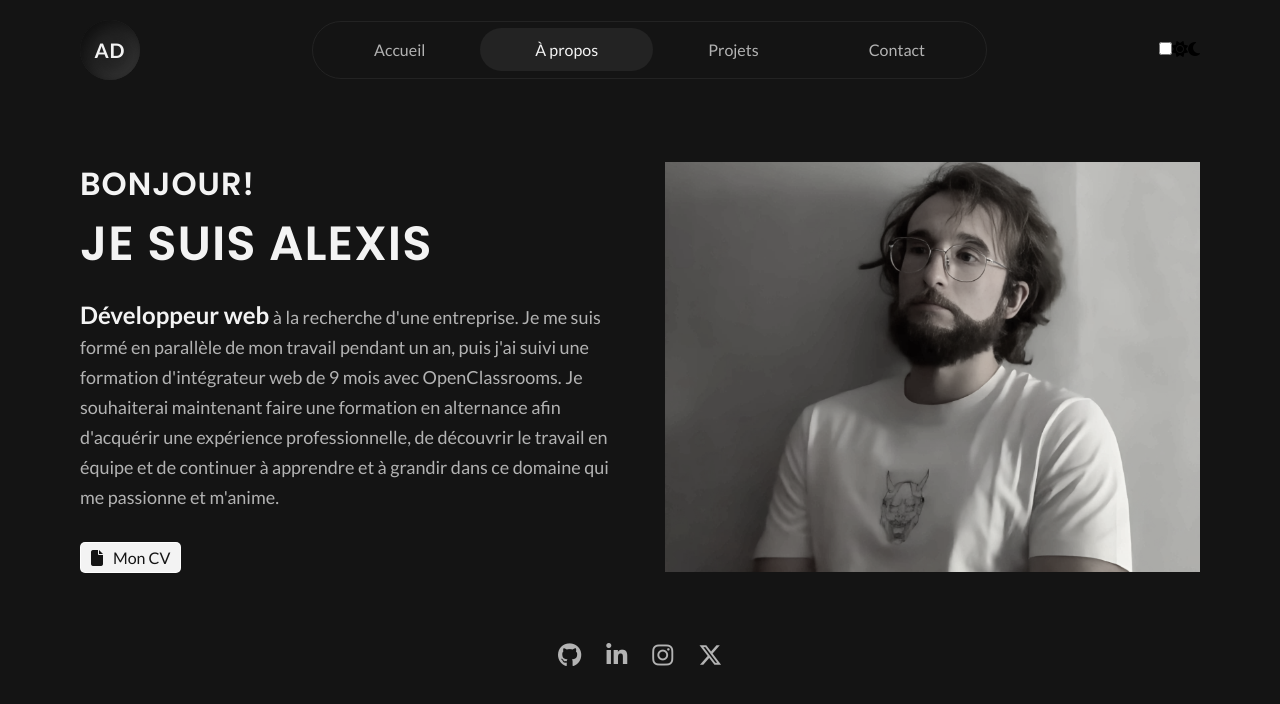
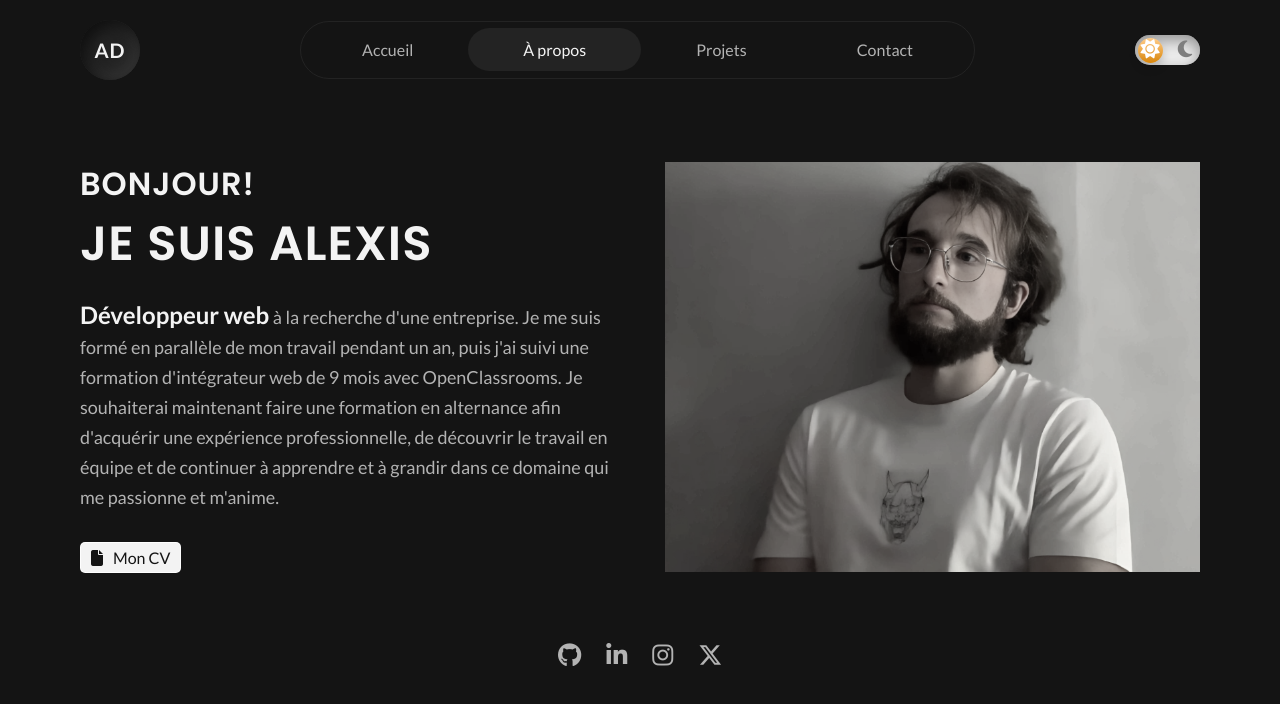
Before and after one commit to AlexDDevv/Portfolio-v3, a React (Vite) app: page /about in a window 1280 px wide. Shown: the top 704 px of the page. Built offline with nearby package versions, Linux system fonts and the light colour scheme.

Commit message:
Add scss file for DarkMode component

```diff
--- /dev/null
+++ b/src/assets/sass/components/header/_darkMode.scss
@@ -0,0 +1,79 @@
+.dark-mode {
+    display: flex;
+
+    .dark-mode-input {
+        width: 0;
+        height: 0;
+        visibility: hidden;
+
+        &:checked {
+            + .dark-mode-label {
+                background: #242424;
+
+                &::after {
+                    left: 62px;
+                    transform: translateX(-100%);
+                    background: linear-gradient(180deg, #777, #3a3a3a);
+                }
+                .sun {
+                    color: #7e7e7e;
+                }
+                .moon {
+                    color: #fff;
+                }
+            }
+        }
+    }
+    .dark-mode-label {
+        width: 65px;
+        height: 30px;
+        position: relative;
+        display: block;
+        background: #ebebeb;
+        border-radius: 200px;
+        box-shadow: inset 0px 5px 15px rgba(0, 0, 0, 0.4),
+            inset 0px -5px 15px rgba(255, 255, 255, 0.4);
+        cursor: pointer;
+        transition: 0.3s;
+
+        &:active {
+            &::after {
+                width: 30px;
+            }
+        }
+
+        &::after {
+            content: "";
+            width: 25px;
+            height: 25px;
+            position: absolute;
+            top: 3px;
+            left: 3px;
+            background: linear-gradient(180deg, #ffcc89, #d8860b);
+            border-radius: 180px;
+            box-shadow: 0px 5px 10px rgba(0, 0, 0, 0.2);
+            transition: 0.3s;
+        }
+        .fa-solid {
+            position: absolute;
+            font-size: 1.2rem;
+            top: 51%;
+            left: 50%;
+            transform: translate(-50%, -50%);
+            z-index: 100;
+        }
+        .sun {
+            left: 15px;
+            color: #fff;
+            transition: 0.3s;
+        }
+        .moon {
+            left: 50px;
+            color: #7e7e7e;
+            transition: 0.3s;
+        }
+        // span {
+        //     color: var(--textColor);
+        // }
+    }
+}
--- a/src/assets/sass/index.scss
+++ b/src/assets/sass/index.scss
@@ -2,6 +2,7 @@
 @import "./components/header/header";
 @import "./components/header/logo";
 @import "./components/header/navBar";
+@import "./components/header/DarkMode";
 @import "./components/Bento/main";
 @import "./components/Bento/bentoText";
 @import "./components/Bento/bentoApp";
```
